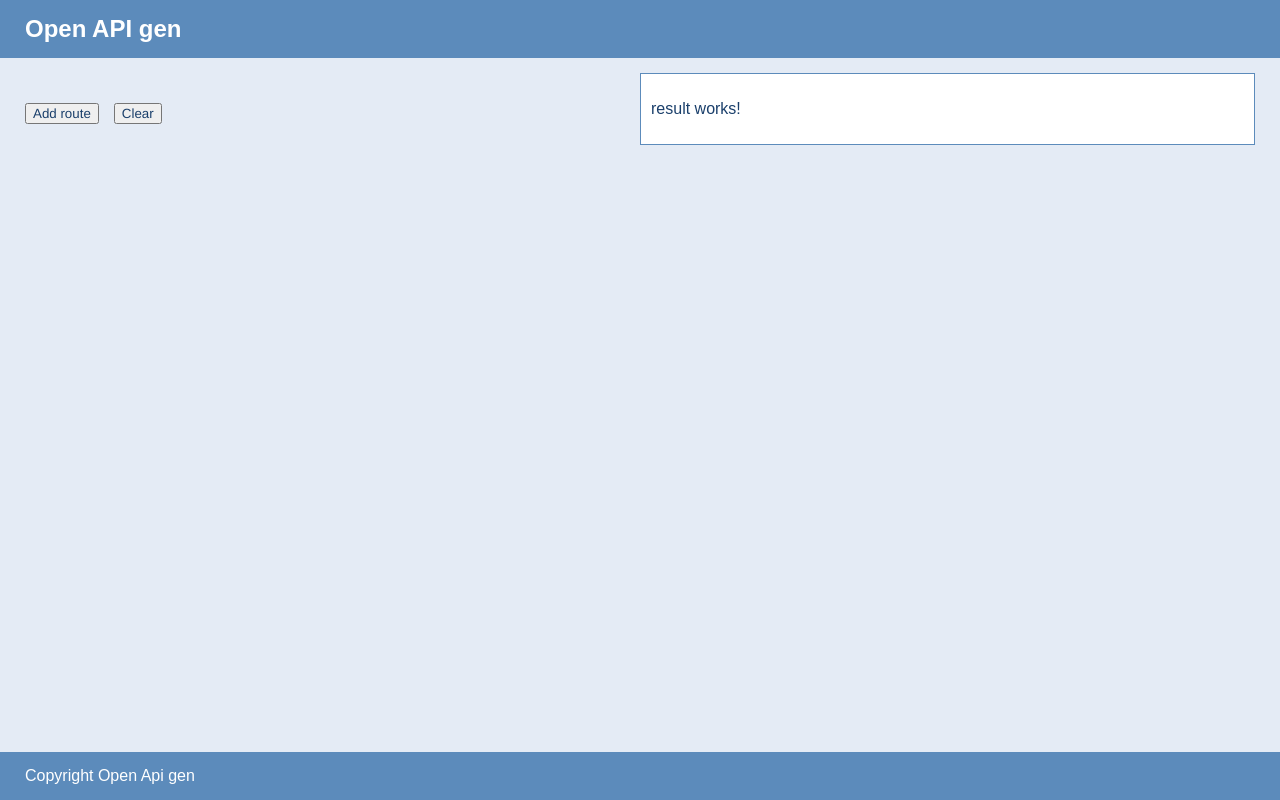
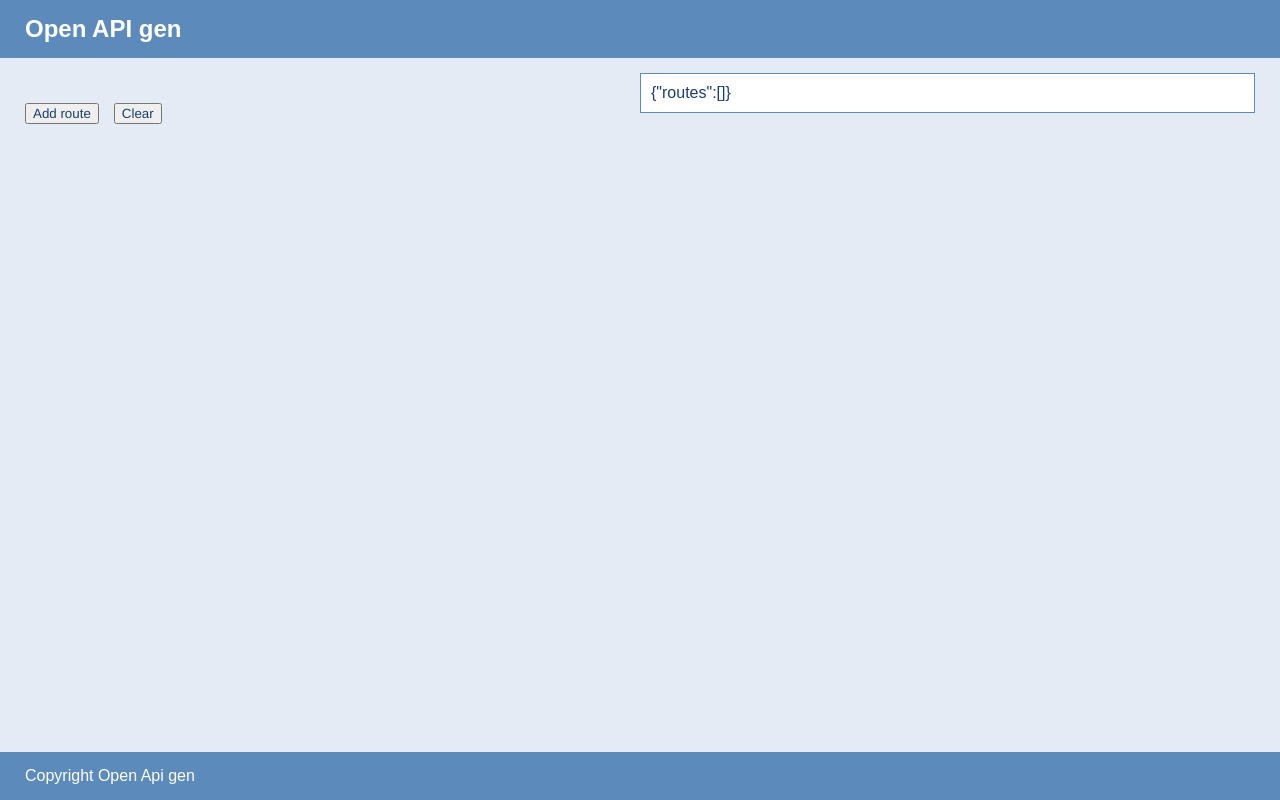
Before and after one commit to MaximObrubov/open-api-gen, an Angular app: page / in a window 1280 px wide. Built offline with nearby package versions, Linux system fonts and the light colour scheme.

Commit message:
show protoresult from routes generation

```diff
--- a/src/app/api-constructor/api-constructor.component.ts
+++ b/src/app/api-constructor/api-constructor.component.ts
@@ -4,7 +4,6 @@ import {
 } from '@angular/core';
 import { RouteService } from '../route.service';
 import { Route } from '../model/route';
-import { RouteFilterPipe } from './routeFilterPipe';
 
 @Component({
   selector: 'app-api-constructor',
--- a/src/app/result/result.component.html
+++ b/src/app/result/result.component.html
@@ -1,3 +1,3 @@
 <div class="result-wrp">
-  <p>result works!</p>
+  {{ json }}
 </div>
--- a/src/app/result/result.component.ts
+++ b/src/app/result/result.component.ts
@@ -1,4 +1,6 @@
 import { Component, OnInit } from '@angular/core';
+import { Route } from '../model/route';
+import { RouteService } from '../route.service';
 
 @Component({
   selector: 'app-result',
@@ -7,9 +9,24 @@ import { Component, OnInit } from '@angular/core';
 })
 export class ResultComponent implements OnInit {
 
-  constructor() { }
+  routes: Array<Route>;
+
+  json: string;
+
+  constructor(private routeService: RouteService) { }
 
   ngOnInit(): void {
+    // QUESTION: why this routes not changing
+    this.getRoutes();
+  }
+
+  getRoutes() {
+    this.routeService
+      .getRoutes()
+      .subscribe(routes => {
+        this.routes = routes
+        this.json = JSON.stringify({ routes });
+      });
   }
 
 }
```
